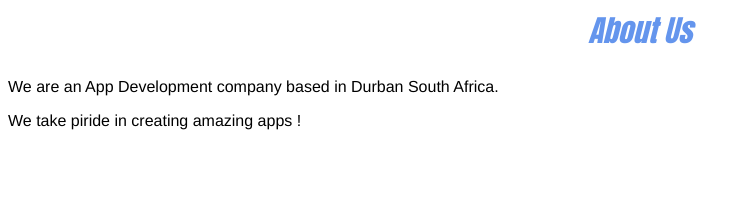
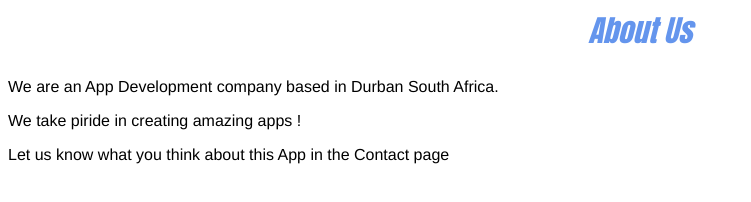
Before and after one commit to NigelTK/SupeheroApp, a plain HTML site: page about.html in a window 1280 px wide. Shown: the whole page, without its empty margins (0-751 px from the left). Drawn offline with Linux system fonts and the light colour scheme.

Commit message:
added some text

```diff
--- a/about.html
+++ b/about.html
@@ -7,7 +7,7 @@
             <h2>About Us</h2>
             <p>We are an App Development company based in Durban South Africa.</p>
             <P>We take piride in creating amazing apps !</P>
-
+            <p>Let us know what you think about this App in the Contact page</p>
 
 
 
```
